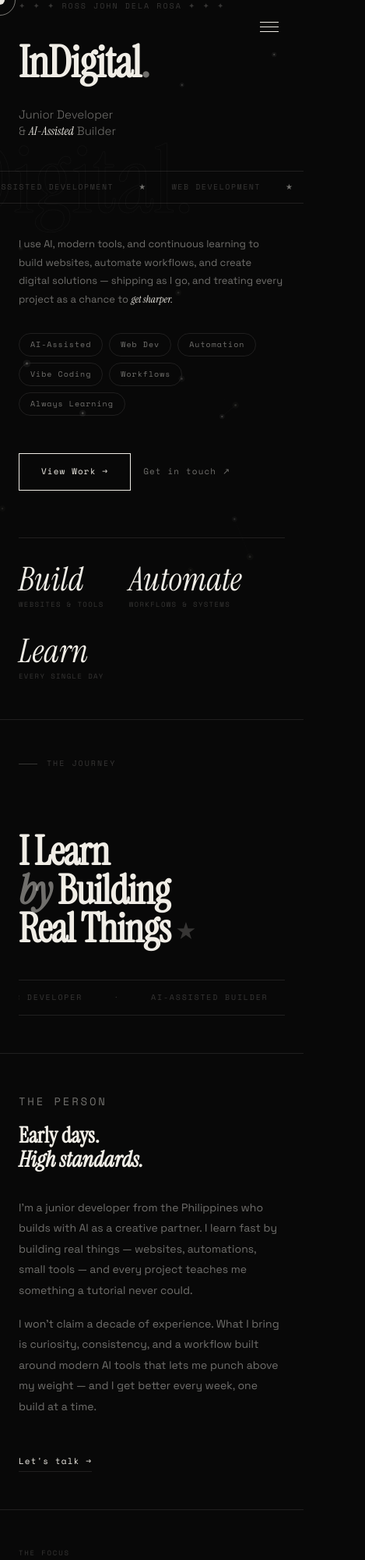
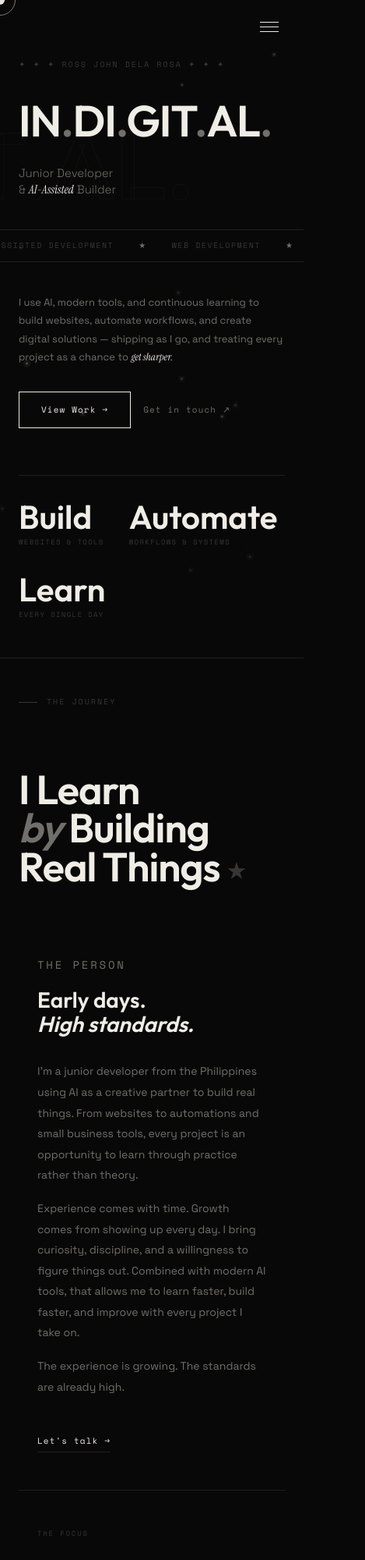
Before and after one commit to rjkowdeeng-tech/portfolio, a plain HTML site: page index.html in a window 390 px wide. Shown: the top 2000 px of the page at 78% size, 469 px wide, since content can reach past the window. Drawn offline with nearby package versions, Linux system fonts and the light colour scheme.

Commit message:
header font changed

```diff
--- a/index.html
+++ b/index.html
@@ -13,7 +13,7 @@
   <title>Ross John Dela Rosa — Junior Developer &amp; AI-Assisted Builder</title>
   <link rel="preconnect" href="https://fonts.googleapis.com" />
   <link rel="preconnect" href="https://fonts.gstatic.com" crossorigin />
-  <link href="https://fonts.googleapis.com/css2?family=Instrument+Serif:ital@0;1&family=Space+Grotesk:wght@300;400;500;600;700&family=Space+Mono:wght@400;700&display=swap" rel="stylesheet" />
+  <link href="https://fonts.googleapis.com/css2?family=Instrument+Serif:ital@0;1&family=Outfit:wght@400;500;600;700&family=Space+Grotesk:wght@300;400;500;600;700&family=Space+Mono:wght@400;700&display=swap" rel="stylesheet" />
   <style>
 /* ===========================
    InDigital Portfolio
@@ -33,6 +33,7 @@
   --border: rgba(240,237,230,0.1);
   --border-hover: rgba(240,237,230,0.3);
   --serif: 'Instrument Serif', Georgia, serif;
+  --display: 'Outfit', sans-serif;
   --sans: 'Space Grotesk', sans-serif;
   --mono: 'Space Mono', monospace;
   --ease-out-expo: cubic-bezier(0.16, 1, 0.3, 1);
@@ -615,6 +616,7 @@
   font-style: italic;
   font-size: clamp(32px, 4vw, 56px);
   line-height: 1;
+  margin-left: 50px;
 }
 .about-stat-label {
   font-family: var(--mono);
@@ -622,6 +624,7 @@
   letter-spacing: 0.18em;
   color: var(--fg-muted);
   text-transform: uppercase;
+  margin-left: 50px;
 }
 
 /* --- EXPERTISE --- */
@@ -1290,6 +1293,20 @@
   .about-stats { grid-template-columns: 1fr 1fr; }
 }
 
+/* --- HEADER FONT (Outfit SemiBold) --- */
+.hero-name, .hero-bg-text,
+.about-headline, .about-person-title,
+.expertise-title, .expertise-name,
+.about-stat-num, .stat-num,
+.project-title, .projects-header-title,
+.contact-headline, .contact-send-title, .contact-form-title,
+.contact-closing-words, .footer-headline,
+.preloader-name, .mobile-nav a {
+  font-family: var(--display);
+  font-weight: 600;
+  font-style: normal;
+}
+
 /* --- TYPOGRAPHY REFINEMENTS --- */
 .expertise-title, .about-person-title, .contact-form-title { text-wrap: balance; }
 .hero-desc, .about-person p, .expertise-desc, .project-desc, .contact-sub { text-wrap: pretty; }
@@ -1331,7 +1348,7 @@
 <!-- PRELOADER -->
 <div id="preloader">
   <div class="preloader-name">
-    <span>InDigital.</span>
+    <span>.laaaunching.</span>
   </div>
   <div class="preloader-bar"><div class="preloader-bar-inner"></div></div>
   <div class="preloader-pct">0%</div>
@@ -1353,7 +1370,7 @@
 <!-- SIDE NAVIGATION -->
 <nav id="sidenav">
   <!-- Logo / Name -->
-  <div class="nav-logo"><a href="#hero">INDIGITAL</a></div>
+  <div class="nav-logo"><a href="#hero">IN.DI.GIT.AL.</a></div>
 
   <!-- Main Links -->
   <div class="nav-links">
@@ -1388,11 +1405,11 @@
        01 HERO
   ═══════════════════════════════════════ -->
   <section id="hero">
-    <div class="hero-bg-text">InDigital.</div>
+    <div class="hero-bg-text">IN.DI.GIT.AL.</div>
 
     <div class="hero-greeting" style="opacity: 1; transform: none; transition: opacity 0.8s cubic-bezier(0.16, 1, 0.3, 1), transform 0.8s cubic-bezier(0.16, 1, 0.3, 1);">✦ ✦ ✦ Ross John Dela Rosa ✦ ✦ ✦</div>
 
-    <h1 class="hero-name" style="opacity: 1; transform: none; transition: opacity 0.8s cubic-bezier(0.16, 1, 0.3, 1), transform 0.8s cubic-bezier(0.16, 1, 0.3, 1);">InDigital<span class="dot">.</span></h1>
+    <h1 class="hero-name" style="opacity: 1; transform: none; transition: opacity 0.8s cubic-bezier(0.16, 1, 0.3, 1), transform 0.8s cubic-bezier(0.16, 1, 0.3, 1);">IN<span class="dot">.</span>DI<span class="dot">.</span>GIT<span class="dot">.</span>AL<span class="dot">.</span></h1>
 
     <div class="hero-title">
       Junior Developer<br />
@@ -1427,15 +1444,6 @@
       to <em>get sharper.</em>
     </p>
 
-    <div class="hero-tags reveal reveal-delay-1">
-      <span class="hero-tag">AI-Assisted</span>
-      <span class="hero-tag">Web Dev</span>
-      <span class="hero-tag">Automation</span>
-      <span class="hero-tag">Vibe Coding</span>
-      <span class="hero-tag">Workflows</span>
-      <span class="hero-tag">Always Learning</span>
-    </div>
-
     <div class="hero-ctas reveal reveal-delay-2">
       <a href="#projects" class="btn-primary">View Work →</a>
       <a href="#contact" class="btn-secondary">Get in touch ↗</a>
@@ -1472,29 +1480,6 @@
         Real Things <span class="star">★</span>
       </h2>
 
-      <!-- Marquee -->
-      <div class="about-marquee-wrap" aria-hidden="true">
-        <div class="about-marquee">
-          <span>JUNIOR DEVELOPER</span>
-          <span>·</span>
-          <span>AI-ASSISTED BUILDER</span>
-          <span>·</span>
-          <span>VIBE CODER</span>
-          <span>·</span>
-          <span>AUTOMATION ENTHUSIAST</span>
-          <span>·</span>
-          <span>JUNIOR DEVELOPER</span>
-          <span>·</span>
-          <span>AI-ASSISTED BUILDER</span>
-          <span>·</span>
-          <span>VIBE CODER</span>
-          <span>·</span>
-          <span>AUTOMATION ENTHUSIAST</span>
-          <span>·</span>
-        </div>
-      </div>
-    </div>
-
     <!-- Body grid -->
     <div class="about-body">
       <!-- The Person -->
@@ -1504,14 +1489,16 @@
           Early days.<br /><em>High standards.</em>
         </h3>
         <p class="reveal">
-          I'm a junior developer from the Philippines who builds with AI as a creative partner.
-          I learn fast by building real things — websites, automations, small tools — and every
-          project teaches me something a tutorial never could.
+          I'm a junior developer from the Philippines using AI as a creative partner to build real things.
+          From websites to automations and small business tools, every project is an opportunity to learn through practice rather than theory.
         </p>
         <p class="reveal reveal-delay-1">
-          I won't claim a decade of experience. What I bring is curiosity, consistency, and a
-          workflow built around modern AI tools that lets me punch above my weight — and I get
-          better every week, one build at a time.
+          Experience comes with time.
+          Growth comes from showing up every day. I bring curiosity, discipline, and a willingness to figure things out.
+          Combined with modern AI tools, that allows me to learn faster, build faster, and improve with every project I take on.
+        </p>
+        <p class="reveal reveal-delay-1">
+          The experience is growing. The standards are already high.
         </p>
         <a href="#contact" class="about-cta reveal reveal-delay-2">Let's talk →</a>
       </div>
@@ -1625,7 +1612,7 @@
       <div class="projects-header-left">
         <p class="projects-count">Personal Builds &nbsp;·&nbsp; 2026 —</p>
         <div class="projects-header-title reveal">
-          Work<br />in<br /><em style="font-family:var(--serif);font-style:italic;color:var(--fg-dim)">Progress.</em>
+          Work<br />in <em style="font-family:var(--serif);font-style:italic;color:var(--fg-dim)">Progress.</em>
         </div>
       </div>
       <div class="projects-header-right">
@@ -1806,9 +1793,6 @@
           <div class="contact-clock" id="clock">00:00:00</div>
           <div class="contact-tz">UTC+8 · Philippines</div>
         </div>
-        <div class="contact-send-title reveal">
-          Relay<br />the <em>Message.</em>
-        </div>
       </div>
 
       <!-- Right: form -->
@@ -1831,7 +1815,7 @@
         </div>
 
         <button class="form-submit" id="form-submit">Send Message&nbsp;&rarr;</button>
-        <p class="contact-no-spam">No spam, ever. Just good work.</p>
+        <p class="contact-no-spam">An update is on the way.</p>
       </div>
     </div><!-- /contact-body -->
 
@@ -1850,30 +1834,8 @@
        FOOTER
   ═══════════════════════════════════════ -->
   <footer>
-    <a href="mailto:rjkowdeeng@gmail.com" class="footer-email">rjkowdeeng@gmail.com</a>
-
-    <div class="footer-grid">
-      <div class="footer-col">
-        <p class="footer-col-title">Navigation</p>
-        <ul>
-          <li><a href="#hero">Index</a></li>
-          <li><a href="#projects">Work</a></li>
-          <li><a href="#about">About</a></li>
-          <li><a href="#contact">Contact</a></li>
-        </ul>
-      </div>
-      <div class="footer-col">
-        <p class="footer-col-title">Social</p>
-        <ul>
-          <li><a href="https://www.linkedin.com/in/rjohn2026" target="_blank">LinkedIn ↗</a></li>
-          <li><a href="https://twitter.com/rjkowdeeng" target="_blank">Twitter ↗</a></li>
-          <li><a href="https://github.com/rjkowdeeng-tech/portfolio" target="_blank">Github ↗</a></li>
-        </ul>
-      </div>
-    </div>
-
     <div class="footer-bottom">
-      <span class="footer-copy">© 2026 InDigital</span>
+      <span class="footer-copy">© 2026 IN.DI.GIT.AL.</span>
       <span class="footer-credit">CODE &amp; DESIGN BY Ross John Dela Rosa</span>
       <span class="footer-time" id="footer-time">PH — 00:00 LOCAL TIME</span>
     </div>
```
